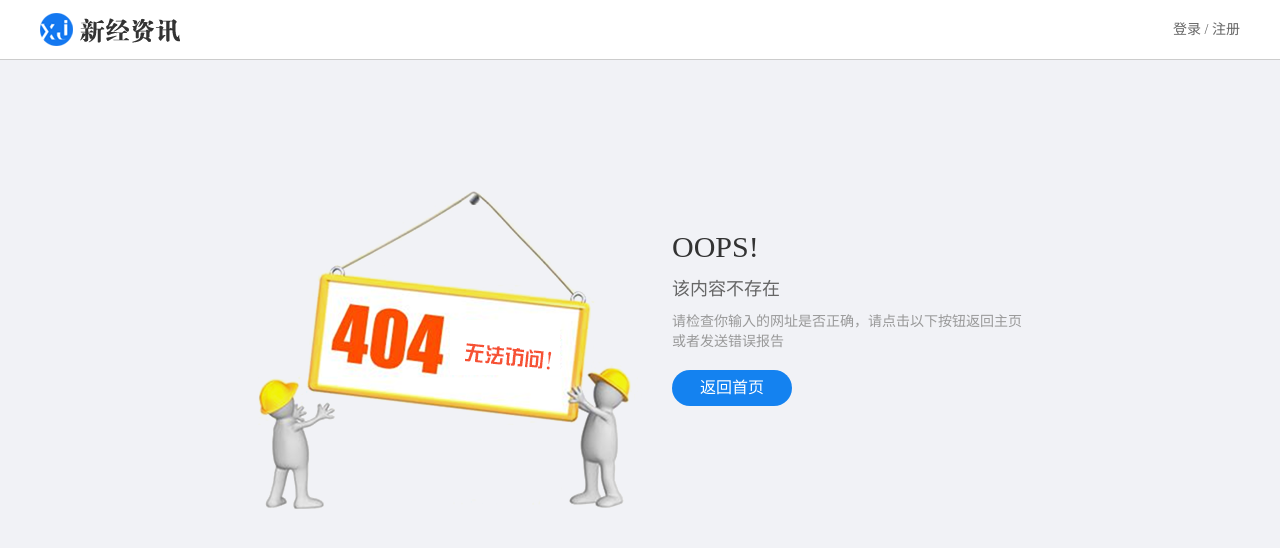
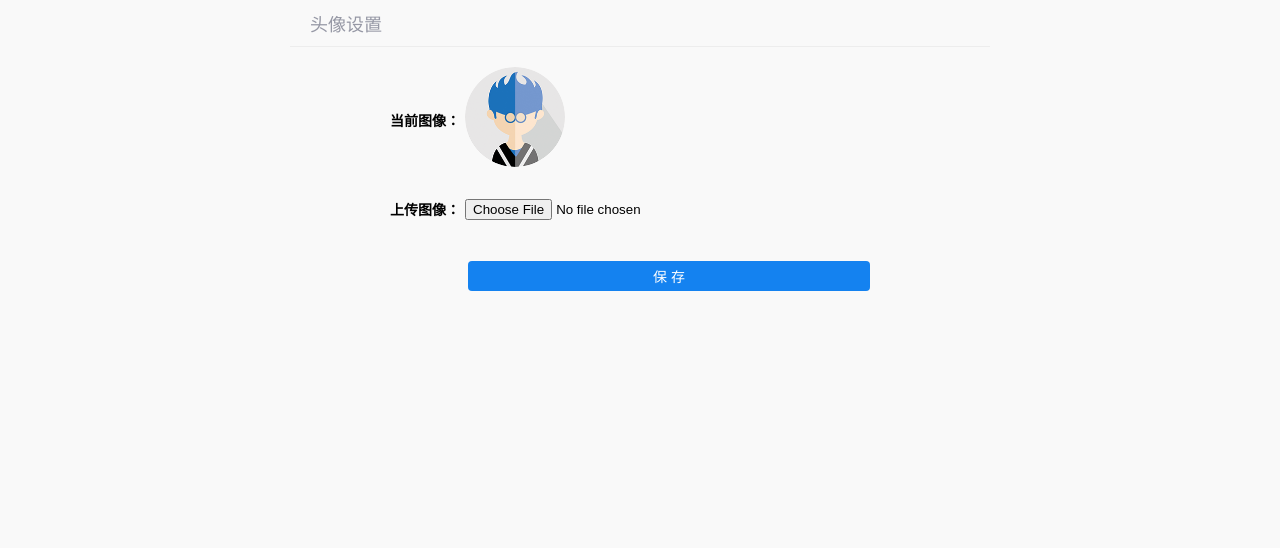
Before and after one commit to zhiliangsu/NewsInfo, a Flask app: page /user/pic_info in a window 1280 px wide. Shown: the top 548 px of the page. Run offline with Flask 2, Linux system fonts and the light colour scheme; parts of the project's set-up code (start-up, migrations or seed data) failed here and were passed over; some libraries are stand-ins or nearby versions.

Commit message:
展示修改用户头像页面

```diff
--- a/info/modules/profile/views.py
+++ b/info/modules/profile/views.py
@@ -2,6 +2,19 @@ from flask import g, render_template, request, jsonify, session, current_app
 from info import get_user_data, db
 from info.utils.response_code import RET
 from . import profile_bp
+
+
+# 127.0.0.1:5000/user/pic_info ---> 展示修改头像页面&头像数据修改
+@profile_bp.route('/pic_info', methods=["POST", "GET"])
+@get_user_data
+def pic_info():
+    """展示修改头像页面&头像数据修改"""
+
+    # GET请求: 返回模板页面,展示修改头像页面
+    if request.method == "GET":
+        return render_template("profile/user_pic_info.html")
+
+    # POST请求: 提交头像数据并修改保存
 
 
 # 127.0.0.1:5000/user/base_info ---> 用户基本资料页面
--- a/info/templates/profile/user.html
+++ b/info/templates/profile/user.html
@@ -21,7 +21,7 @@
 
 			<ul class="option_list">
 				<li class="active"><a href="{{ url_for("profile.base_info") }}" target="main_frame">基本资料</a></li>
-				<li><a href="../../static/news/html/user_pic_info.html" target="main_frame">头像设置</a></li>
+				<li><a href="{{ url_for("profile.pic_info") }}" target="main_frame">头像设置</a></li>
 				<li><a href="../../static/news/html/user_follow.html" target="main_frame">我的关注</a></li>
 				<li><a href="../../static/news/html/user_pass_info.html" target="main_frame">密码修改</a></li>
 				<li><a href="../../static/news/html/user_collection.html" target="main_frame">我的收藏</a></li>
--- a/info/static/news/html/user_pic_info.html
+++ b/info/templates/profile/user_pic_info.html
@@ -3,16 +3,16 @@
 <head>
 	<meta charset="UTF-8">
 	<title>用户中心</title>
-	<link rel="stylesheet" type="text/css" href="../css/reset.css">
-	<link rel="stylesheet" type="text/css" href="../css/main.css">
-    <script type="text/javascript" src="../js/user_pic_info.js"></script>
+	<link rel="stylesheet" type="text/css" href="../../static/news/css/reset.css">
+	<link rel="stylesheet" type="text/css" href="../../static/news/css/main.css">
+    <script type="text/javascript" src="../../static/news/js/user_pic_info.js"></script>
 </head>
 <body class="inframe_body">
     <form class="pic_info">
         <h3>头像设置</h3>
         <div class="form-group">
             <label class="label01">当前图像：</label>
-            <img src="../images/user_pic.png" alt="用户图片" class="now_user_pic">
+            <img src="../../static/news/images/user_pic.png" alt="用户图片" class="now_user_pic">
         </div>
         <div class="form-group">
             <label>上传图像：</label>
```
